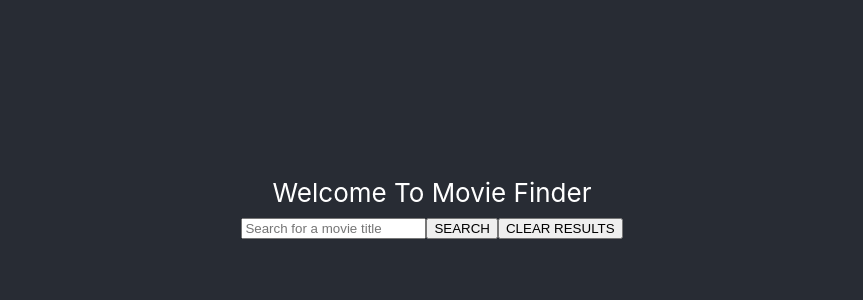
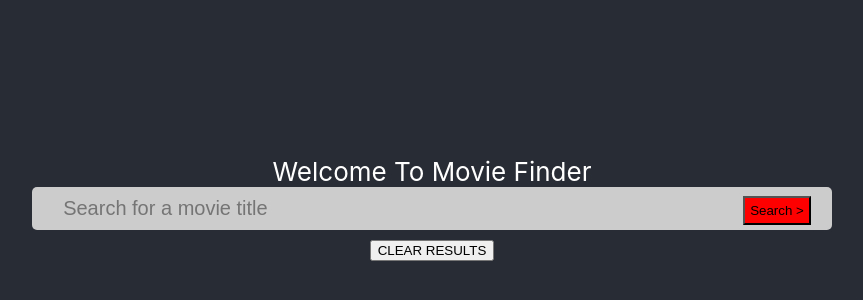
Before and after one commit to danniegregoire/MovieFinder, a React (Create React App) app in the folder client/: page / in a window 1280 px wide. Shown: the part 192-492 px from the top of the page, without its empty margins (208-1071 px from the left). Built offline with nearby package versions, Linux system fonts and the light colour scheme; some icons are missing.

Commit message:
refactored component directories

```diff
--- a/client/src/App.js
+++ b/client/src/components/App/App.js
@@ -1,6 +1,6 @@
 import './App.css';
 import {useState} from 'react';
-import MovieSearchBar from './components/MovieSearchBar';
+import MovieSearchBar from '../MovieSearchBar/MovieSearchBar';
 
 function App() {
   const [movieSearchResults, setMovieSearchResults] = useState([]);
--- a/client/src/components/Movie.js
+++ b/client/src/components/Movie/Movie.js
@@ -4,6 +4,14 @@ const Movie = ({movie}) => {
   return (
     <div>
       Title: {movie.Title}
+      Year:
+      Rating:
+      Released:
+      Runtime:
+      Awards:
+      Staring:
+
+      <img src={movie.Poster}/>
     </div>
   );
 }
--- /dev/null
+++ b/client/src/components/MovieSearchBar/MovieSearchBar.css
@@ -0,0 +1,25 @@
+
+.text-field-container{
+  background: #ccc;
+  border-radius: 5px;
+  padding: 0px;
+  width:800px;
+}
+
+.text-field {
+  font-size: 20px;
+  background: #ccc;
+  padding: 10px 10px;
+  width: 670px;
+  border-style: hidden;
+}
+
+.text-field:focus {
+  outline: none;
+}
+
+.text-field-button{
+  padding: 5px;
+  background-color: #f00;
+  margin:0px;
+}
--- a/client/src/components/MovieSearchBar.js
+++ b/client/src/components/MovieSearchBar/MovieSearchBar.js
@@ -1,5 +1,8 @@
 import React, {useState} from 'react';
-import MovieSearchResults from './MovieSearchResults';
+import MovieSearchResults from '../MovieSearchResults/MovieSearchResults';
+import FontAwesome from 'react-fontawesome';
+import './MovieSearchBar.css';
+
 const axios = require('axios');
 
 const MovieSearchBar = ({movieSearchResults, setMovieSearchResults}) => {
@@ -27,8 +30,11 @@ const MovieSearchBar = ({movieSearchResults, setMovieSearchResults}) => {
   return (
     <div>
       <form onSubmit={handleSubmit}>
-        <input type="text" value={searchTitle} placeholder="Search for a movie title" required onChange={handleChange} />
-        <button onClick={handleSubmit}>SEARCH</button>
+        <div className='text-field-container'>
+          <FontAwesome className="fa-search" name="search" size="2x" />
+          <input className="text-field" type="text" value={searchTitle} placeholder="Search for a movie title" required onChange={handleChange} />
+          <button className="text-field-button" onClick={handleSubmit}>Search &gt;</button>
+        </div>
         <button onClick={clearSearchResults}>CLEAR RESULTS</button>
       </form>
       <MovieSearchResults movieSearchResults={movieSearchResults} />
--- a/client/src/components/MovieSearchResults.js
+++ b/client/src/components/MovieSearchResults/MovieSearchResults.js
@@ -1,5 +1,5 @@
 import React from 'react';
-import Movie from './Movie';
+import Movie from '../Movie/Movie';
 
 const MovieSearchResults = ({movieSearchResults}) => {
 
--- a/client/src/index.css
+++ b/client/src/index.css
@@ -6,8 +6,3 @@ body {
   -webkit-font-smoothing: antialiased;
   -moz-osx-font-smoothing: grayscale;
 }
-
-code {
-  font-family: source-code-pro, Menlo, Monaco, Consolas, 'Courier New',
-    monospace;
-}
--- a/client/src/index.js
+++ b/client/src/index.js
@@ -1,7 +1,7 @@
 import React from 'react';
 import ReactDOM from 'react-dom';
 import './index.css';
-import App from './App';
+import App from './components/App/App';
 import reportWebVitals from './reportWebVitals';
 
 ReactDOM.render(
```
Also changed, not shown: client/src/components/App/App.css (renamed from client/src/App.css).
